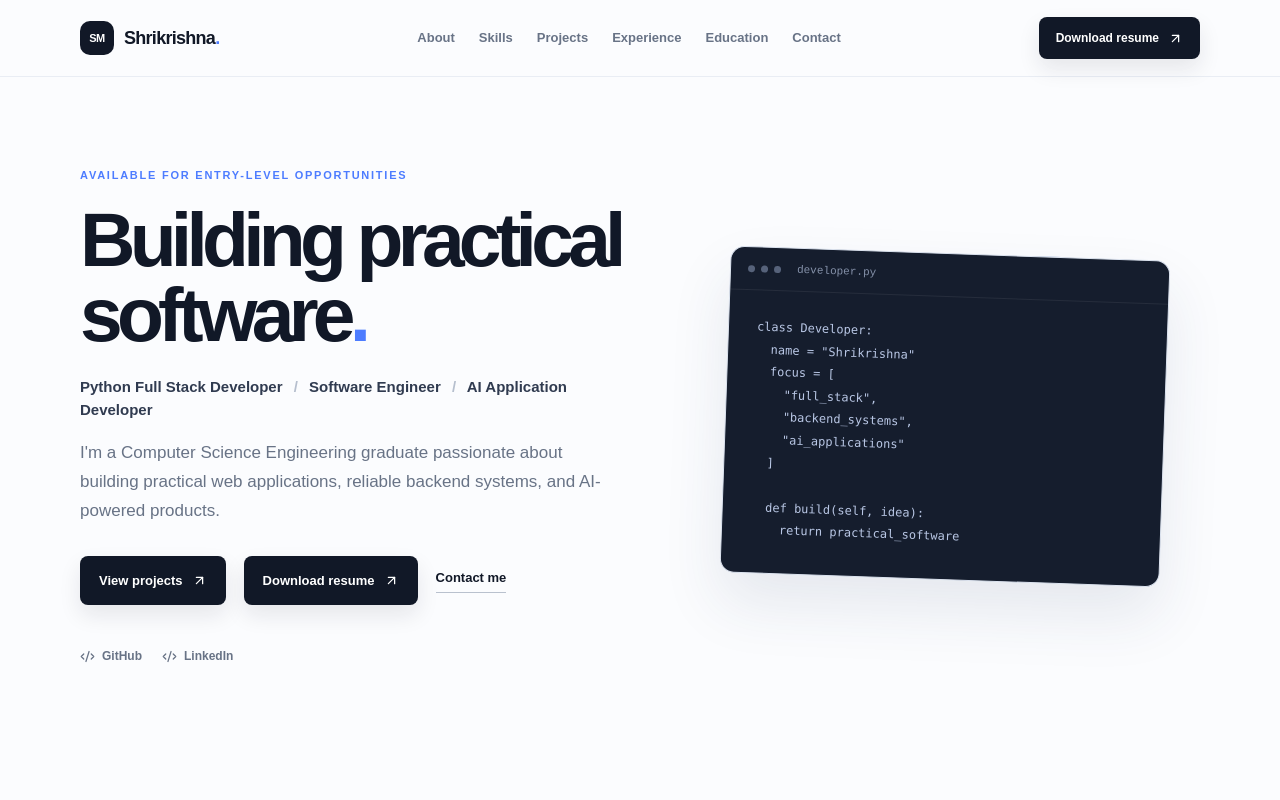
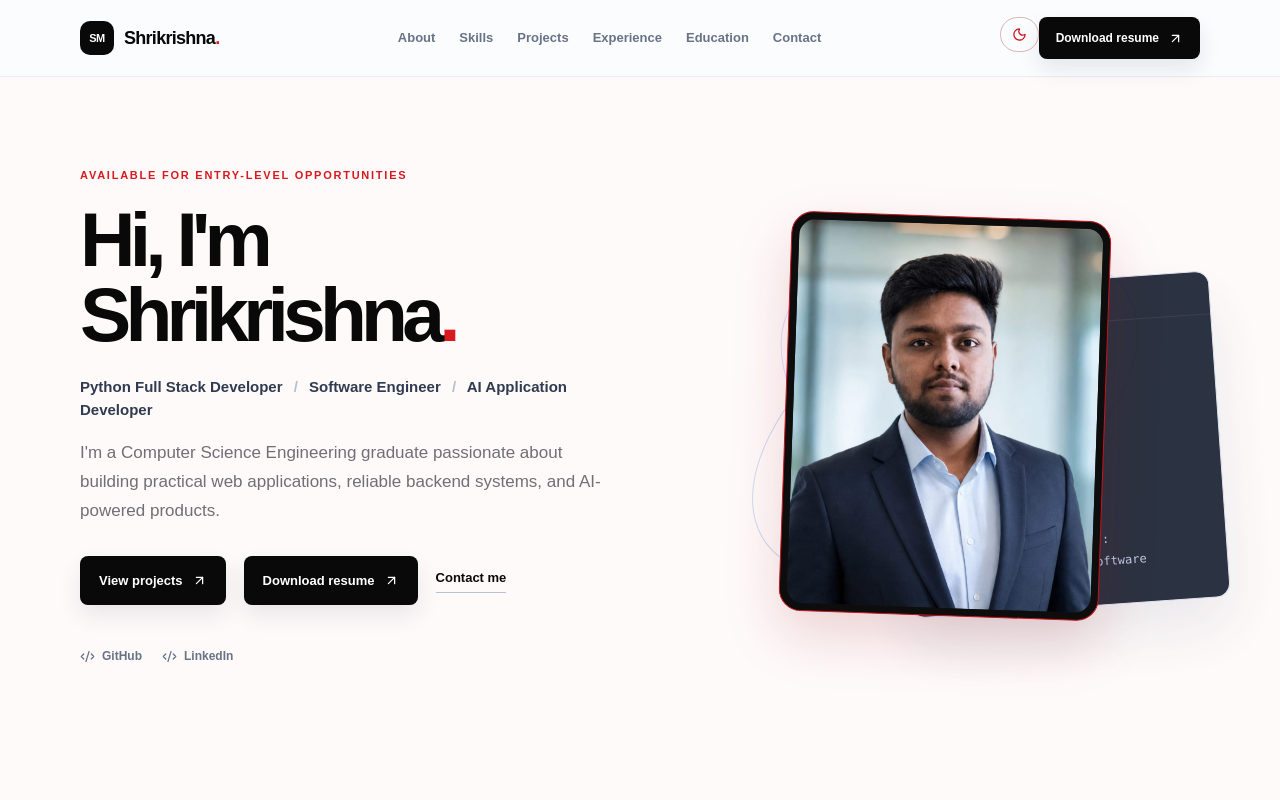
Before and after one commit to Shrikrishna2003/My-Portfolio, a Next.js app: page / in a window 1280 px wide. Shown: the top 800 px of the page. Built offline with nearby package versions, Linux system fonts and the light colour scheme.

Commit message:
feat: update color variables and add dark mode toggle
Updated CSS variables for better theme contrast; added dark mode toggle in page.tsx

V0-Chat-Id: rrmGgdkDddB

```diff
--- a/app/globals.css
+++ b/app/globals.css
@@ -159,9 +159,9 @@
   body { @apply bg-background text-foreground; margin: 0; }
 }
 
-:root { --ink: #111827; --muted-ink: #687386; --blue: #4d7cff; --violet: #8967ff; --soft: #f5f7fb; }
+:root { --ink: #090909; --muted-ink: #6f6f76; --blue: #d71920; --violet: #a80f18; --soft: #f7f1f1; --crimson: #c9141d; }
 * { box-sizing: border-box; }
-body { font-family: Arial, Helvetica, sans-serif; background: #fbfcfe; color: var(--ink); }
+body { font-family: Arial, Helvetica, sans-serif; background: #fffafa; color: var(--ink); transition: background .25s, color .25s; }
 a { color: inherit; text-decoration: none; }
 .container { width: min(1120px, calc(100% - 48px)); margin-inline: auto; }
 .nav-shell { position: sticky; top: 0; z-index: 20; border-bottom: 1px solid #e9edf4; background: rgba(251,252,254,.9); backdrop-filter: blur(16px); }
@@ -193,3 +193,21 @@ a { color: inherit; text-decoration: none; }
 @media (max-width: 850px) { .nav-cta { display: none; }.menu-button { display: block; }.nav-links { display: none; position: absolute; top: 75px; left: 0; right: 0; padding: 20px 24px 25px; flex-direction: column; align-items: stretch; gap: 19px; background: #fbfcfe; border-bottom: 1px solid #e9edf4; }.nav-links-open { display: flex; }.nav-links .resume-link { display: block; }.hero { grid-template-columns: 1fr; gap: 30px; padding-top: 65px; }.hero-art { min-height: 300px; }.about-grid { grid-template-columns: 1fr; gap: 30px; }.projects-grid { grid-template-columns: 1fr; }.skills-grid { grid-template-columns: repeat(2, 1fr); }.timeline-card { grid-template-columns: auto 1fr; }.date-label { grid-column: 2; }.contact-inner { align-items: start; flex-direction: column; }.footer { grid-template-columns: 1fr; gap: 20px; }.footer small { order: 3; } }
 @media (max-width: 520px) { .container { width: min(100% - 32px, 1120px); }.hero { padding-block: 55px 50px; }.hero h1 { font-size: 52px; }.hero-role { line-height: 1.8; }.hero-role span { padding: 0 3px; }.hero-actions { align-items: stretch; flex-direction: column; }.hero-actions .button, .hero-actions .text-link { width: fit-content; }.skills-grid { grid-template-columns: 1fr; }.section { padding-block: 75px; }.education-card { grid-template-columns: auto 1fr; }.education-meta { grid-column: 2; text-align: left; }.footer-links { flex-wrap: wrap; } }
 @media (prefers-reduced-motion: reduce) { html { scroll-behavior: auto; } *, *::before, *::after { transition-duration: .01ms !important; animation-duration: .01ms !important; } }
+
+.profile-photo-wrap { position: relative; z-index: 3; width: min(100%, 320px); aspect-ratio: 4 / 5; padding: 7px; border: 1px solid var(--crimson); border-radius: 22px; background: #0d0d0d; box-shadow: 0 24px 55px #8c101c2b; transform: rotate(2deg); }
+.profile-photo { display: block; width: 100%; height: 100%; border-radius: 16px; object-fit: cover; object-position: center 22%; }
+.hero-art .code-window { position: absolute; width: min(85%, 320px); right: -4%; bottom: 2%; opacity: .9; transform: rotate(-4deg); }
+.theme-toggle { display: inline-flex; align-items: center; justify-content: center; gap: 7px; border: 1px solid #d9b4b6; border-radius: 999px; padding: 9px 11px; background: transparent; color: var(--ink); cursor: pointer; font: 700 12px Arial; }
+.theme-toggle svg { width: 15px; height: 15px; color: var(--crimson); }
+.mobile-theme-toggle { display: none; }
+.dark body { background: #090909; color: #f8eeee; }
+.dark .nav-shell { background: rgba(9,9,9,.9); border-color: #332022; }
+.dark .nav-links { background: #090909; border-color: #332022; }
+.dark .section-tinted { background: #120b0c; }
+.dark .skill-card, .dark .project-card, .dark .timeline-card, .dark .education-card, .dark .about-note { background: #151010; border-color: #3b2022; }
+.dark .text-link, .dark .project-links a, .dark .about-lead .large-copy, .dark .company { color: #f8eeee; }
+.dark .skill-card, .dark .project-body li, .dark .project-body p { color: #c9afb1; }
+.dark .tags span { background: #2b1719; color: #dfbfc1; }
+.dark .contact-section { background: #160708; }
+@media (max-width: 850px) { .profile-photo-wrap { width: min(78vw, 310px); }.hero-art .code-window { right: 0; bottom: -5%; width: min(82%, 300px); }.mobile-theme-toggle { display: inline-flex; justify-content: flex-start; width: fit-content; } }
+@media (max-width: 520px) { .hero-art { padding-bottom: 80px; }.profile-photo-wrap { width: min(82vw, 300px); }.hero-art .code-window { right: -2%; } }
--- a/app/page.tsx
+++ b/app/page.tsx
@@ -1,7 +1,7 @@
 'use client'
 
-import { useState } from 'react'
-import { ArrowUpRight, BriefcaseBusiness, Check, Clipboard, Code2, Database, GraduationCap, Mail, Menu, X } from 'lucide-react'
+import { useEffect, useState } from 'react'
+import { ArrowUpRight, BriefcaseBusiness, Check, Clipboard, Code2, GraduationCap, Mail, Menu, Moon, Sun, X } from 'lucide-react'
 
 const projects = [
   { name: 'PrepTrack', category: 'Full-Stack Web Application', description: 'A coding interview preparation platform for organizing placement preparation with progress tracking, practice management, and interactive analytics.', features: ['Coding progress tracking', 'Company-wise preparation', 'Daily streaks and weekly goals', 'Analytics dashboard'], tags: ['Python', 'Flask', 'Jinja', 'MySQL', 'Chart.js'], github: '', demo: '' },
@@ -29,11 +29,13 @@ function ResumeButton({ subtle = false }: { subtle?: boolean }) {
 export default function Home() {
   const [open, setOpen] = useState(false)
   const [copied, setCopied] = useState(false)
+  const [darkMode, setDarkMode] = useState(false)
+  useEffect(() => { document.documentElement.classList.toggle('dark', darkMode); document.documentElement.classList.toggle('light', !darkMode) }, [darkMode])
   const copyEmail = async () => { try { await navigator.clipboard.writeText('shrikrishnamokhashi2003@gmail.com'); setCopied(true); setTimeout(() => setCopied(false), 1800) } catch { window.location.href = 'mailto:shrikrishnamokhashi2003@gmail.com' } }
   const nav = ['About', 'Skills', 'Projects', 'Experience', 'Education', 'Contact']
   return <main>
-    <header className="nav-shell"><nav className="nav container" aria-label="Main navigation"><a className="brand" href="#home" onClick={() => setOpen(false)}><span className="brand-mark">SM</span><span>Shrikrishna<span className="accent">.</span></span></a><button className="menu-button" aria-label={open ? 'Close menu' : 'Open menu'} onClick={() => setOpen(!open)}>{open ? <X /> : <Menu />}</button><div className={`nav-links ${open ? 'nav-links-open' : ''}`}>{nav.map(item => <a key={item} href={`#${item.toLowerCase()}`} onClick={() => setOpen(false)}>{item}</a>)}<ResumeButton subtle /></div><div className="nav-cta"><ResumeButton /></div></nav></header>
-    <section id="home" className="hero container"><div className="hero-copy"><span className="eyebrow">Available for entry-level opportunities</span><h1>Building practical software<span className="accent">.</span></h1><p className="hero-role">Python Full Stack Developer <span>/</span> Software Engineer <span>/</span> AI Application Developer</p><p className="hero-text">I&apos;m a Computer Science Engineering graduate passionate about building practical web applications, reliable backend systems, and AI-powered products.</p><div className="hero-actions"><a className="button button-primary" href="#projects">View projects <ArrowUpRight aria-hidden="true" /></a><ResumeButton /><a className="text-link" href="#contact">Contact me</a></div><div className="socials"><a href="https://github.com/Shrikrishna2003" target="_blank" rel="noreferrer"><Code2 /> GitHub</a><a href="https://www.linkedin.com/in/shrikrishna18" target="_blank" rel="noreferrer"><Code2 /> LinkedIn</a></div></div><div className="hero-art" aria-label="Abstract developer workspace illustration"><div className="code-window"><div className="window-bar"><i /><i /><i /><span>developer.py</span></div><pre><code>{`class Developer:
+    <header className="nav-shell"><nav className="nav container" aria-label="Main navigation"><a className="brand" href="#home" onClick={() => setOpen(false)}><span className="brand-mark">SM</span><span>Shrikrishna<span className="accent">.</span></span></a><button className="menu-button" aria-label={open ? 'Close menu' : 'Open menu'} onClick={() => setOpen(!open)}>{open ? <X /> : <Menu />}</button><div className={`nav-links ${open ? 'nav-links-open' : ''}`}>{nav.map(item => <a key={item} href={`#${item.toLowerCase()}`} onClick={() => setOpen(false)}>{item}</a>)}<button className="theme-toggle mobile-theme-toggle" type="button" aria-label={darkMode ? 'Switch to light mode' : 'Switch to dark mode'} onClick={() => setDarkMode(!darkMode)}>{darkMode ? <Sun /> : <Moon />}<span>{darkMode ? 'Light mode' : 'Dark mode'}</span></button><ResumeButton subtle /></div><div className="nav-cta"><button className="theme-toggle" type="button" aria-label={darkMode ? 'Switch to light mode' : 'Switch to dark mode'} onClick={() => setDarkMode(!darkMode)}>{darkMode ? <Sun /> : <Moon />}</button><ResumeButton /></div></nav></header>
+    <section id="home" className="hero container"><div className="hero-copy"><span className="eyebrow">Available for entry-level opportunities</span><h1>Hi, I&apos;m Shrikrishna<span className="accent">.</span></h1><p className="hero-role">Python Full Stack Developer <span>/</span> Software Engineer <span>/</span> AI Application Developer</p><p className="hero-text">I&apos;m a Computer Science Engineering graduate passionate about building practical web applications, reliable backend systems, and AI-powered products.</p><div className="hero-actions"><a className="button button-primary" href="#projects">View projects <ArrowUpRight aria-hidden="true" /></a><ResumeButton /><a className="text-link" href="#contact">Contact me</a></div><div className="socials"><a href="https://github.com/Shrikrishna2003" target="_blank" rel="noreferrer"><Code2 /> GitHub</a><a href="https://www.linkedin.com/in/shrikrishna18" target="_blank" rel="noreferrer"><Code2 /> LinkedIn</a></div></div><div className="hero-art"><div className="profile-photo-wrap"><img className="profile-photo" src="/shrikrishna-profile.jpeg" alt="Shrikrishna Mokhashi — Python Full Stack Developer." width="520" height="640" fetchPriority="high" /></div><div className="code-window"><div className="window-bar"><i /><i /><i /><span>developer.py</span></div><pre><code>{`class Developer:
   name = "Shrikrishna"
   focus = [
     "full_stack",
```
Also changed, not shown: public/shrikrishna-profile.jpeg (added), 1 other file (tests, documents, lock files or other folders).
